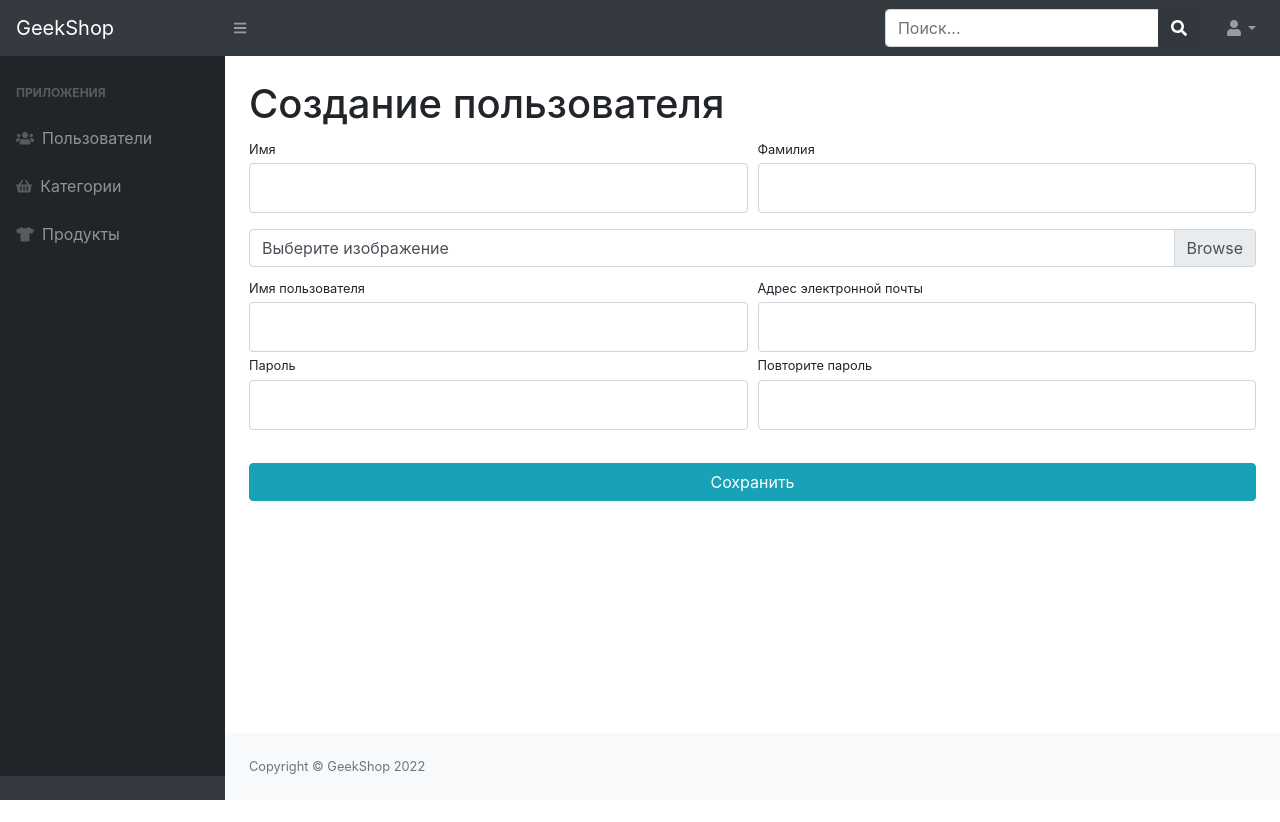
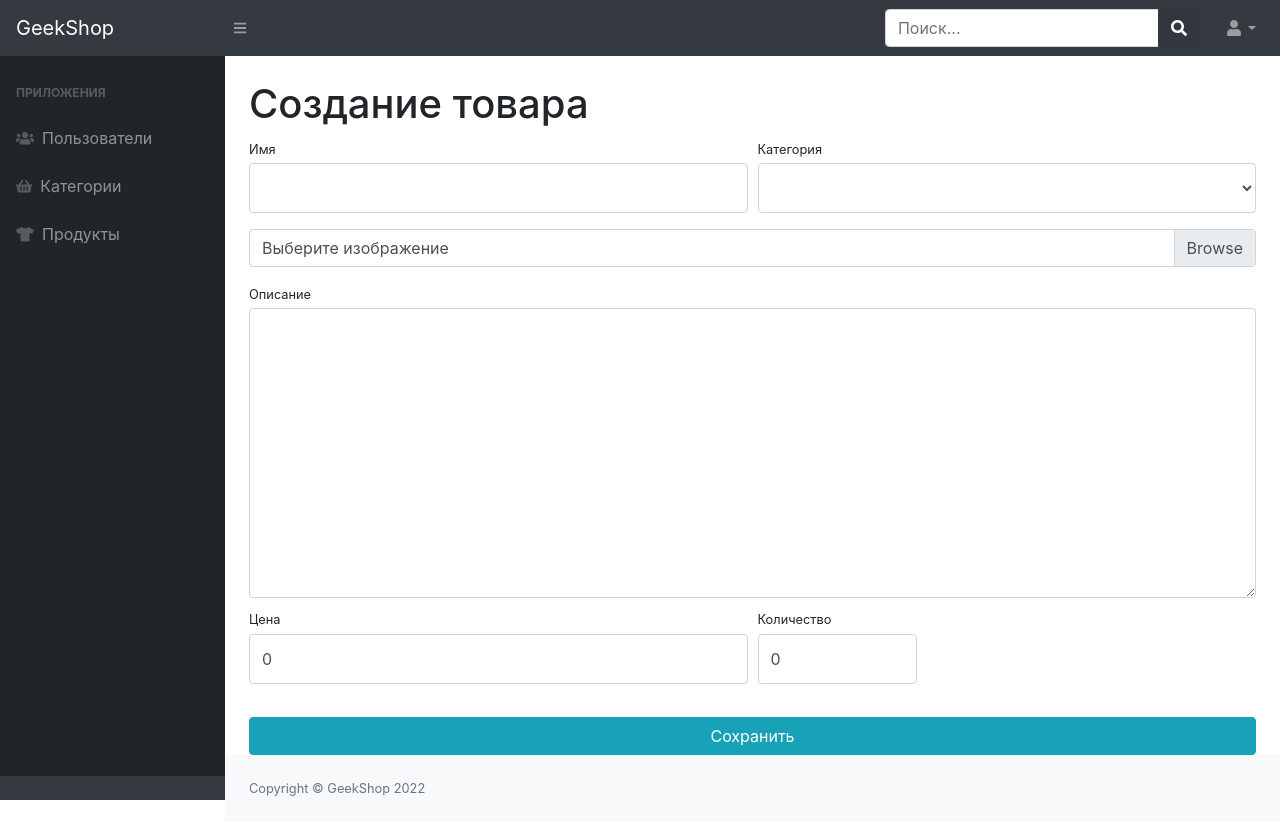
Before and after one commit to antomin/GB_DjangoBasics2, a Django app: page /admin/products/create/ in a window 1280 px wide. Before the commit the page ends 800 px from the top, so only its background shows below. Run offline with Django 3.2, Linux system fonts and the light colour scheme; the visitor is signed in with stand-in values (Sample User, id 1); data comes from the database, SQL or seed files in the repository; some libraries are stand-ins or nearby versions.

Commit message:
Lesson_7. Adminapp product CREATE

```diff
--- a/adminapp/forms.py
+++ b/adminapp/forms.py
@@ -1,17 +1,14 @@
-
 from django import forms
 
-from authapp.forms import ShopUserEditForm, ShopUserRegistrationForm
+from authapp.forms import ShopUserRegistrationForm
 from authapp.models import ShopUser
-from mainapp.models import ProductCategory
+from mainapp.models import Product, ProductCategory
 
 
 class UserCreationAdminForm(ShopUserRegistrationForm):
     class Meta:
         model = ShopUser
-        fields = (
-            'first_name', 'last_name', 'username', 'email', 'password1', 'password2', 'age', 'avatar', 'is_staff'
-        )
+        fields = ('first_name', 'last_name', 'username', 'email', 'password1', 'password2', 'age', 'avatar', 'is_staff')
 
     def __init__(self, *args, **kwargs):
         super(UserCreationAdminForm, self).__init__( *args, **kwargs)
@@ -27,3 +24,15 @@ class CategoryCreationAdminForm(forms.ModelForm):
         super(CategoryCreationAdminForm, self).__init__(*args, **kwargs)
         for field_name, field in self.fields.items():
             field.widget.attrs['class'] = 'form-control py-4'
+
+
+class ProductCreationAdminForm(forms.ModelForm):
+    class Meta:
+        model = Product
+        fields = ('name', 'category', 'description', 'image_url', 'price', 'quantity')
+
+    def __init__(self, *args, **kwargs):
+        super(ProductCreationAdminForm, self).__init__(*args, **kwargs)
+        for field_name, field in self.fields.items():
+            field.widget.attrs['class'] = 'form-control py-4'
+        self.fields['image_url'].widget.attrs['class'] = 'custom-file-label'
--- a/adminapp/templates/adminapp/products_create.html
+++ b/adminapp/templates/adminapp/products_create.html
@@ -3,53 +3,45 @@
 {% block content %}
     <main>
         <div class="container-fluid">
-            <h1 class="mt-4">Создание пользователя</h1>
-            <form action="">
+            <h1 class="mt-4">Создание товара</h1>
+            <form action="{% url 'admin:product_create' %}" method="post" enctype="multipart/form-data">
+                {% csrf_token %}
                 <div class="form-row">
                     <div class="col-lg-6">
                         <div class="form-group">
-                            <label class="small mb-1" for="inputFirstName">Имя</label>
-                            <input class="form-control py-4" id="inputFirstName" type="text"/>
+                            <label class="small mb-1" for="{{ form.name.id_for_label }}">Имя</label>
+                            {{ form.name }}
                         </div>
                     </div>
                     <div class="col-lg-6">
                         <div class="form-group">
-                            <label class="small mb-1" for="inputLastName">Фамилия</label>
-                            <input class="form-control py-4" id="inputLastName" type="text"/>
+                            <label class="small mb-1" for="{{ form.category.id_for_label }}">Категория</label>
+                            {{ form.category }}
                         </div>
                     </div>
                 </div>
                 <div class="form-row mb-2">
                     <div class="col-lg-12">
                         <div class="custom-file">
-                            <input type="file" class="custom-file-input" id="userAvatar" size="50">
-                            <label class="custom-file-label" for="userAvatar">Выберите изображение</label>
+                            {{ form.image_url }}
+                            <label class="custom-file-label" for="{{ form.image_url.id_for_label }}">Выберите изображение</label>
                         </div>
+                    </div>
+                </div>
+                <div class="form-row mb-2">
+                    <div class="col-lg-12">
+                        <label class="small mb-1" for="{{ form.description.id_for_label }}">Описание</label>
+                        {{ form.description }}
                     </div>
                 </div>
                 <div class="form-row">
                     <div class="col-lg-6">
-                        <label class="small mb-1" for="inputUsername">Имя пользователя</label>
-                        <input class="form-control py-4" id="inputUsername" type="text"
-                               aria-describedby="usernameHelp"/>
+                        <label class="small mb-1" for="{{ form.price.id_for_label }}">Цена</label>
+                        {{ form.price }}
                     </div>
-                    <div class="col-lg-6">
-                        <label class="small mb-1" for="inputEmailAddress">Адрес электронной
-                            почты</label>
-                        <input class="form-control py-4" id="inputEmailAddress" type="email"
-                               aria-describedby="emailHelp"/>
-                    </div>
-                </div>
-                <div class="form-row">
-                    <div class="col-lg-6">
-                        <label class="small mb-1" for="inputPassword1">Пароль</label>
-                        <input class="form-control py-4" id="inputPassword1" type="text"
-                               aria-describedby="password1Help"/>
-                    </div>
-                    <div class="col-lg-6">
-                        <label class="small mb-1" for="inputPassword2">Повторите пароль</label>
-                        <input class="form-control py-4" id="inputPassword2" type="text"
-                               aria-describedby="password2Help"/>
+                    <div class="col-lg-2">
+                        <label class="small mb-1" for="{{ form.quantity.id_for_label }}">Количество</label>
+                        {{ form.quantity }}
                     </div>
                 </div>
                 <div class="form-row">
--- a/adminapp/views.py
+++ b/adminapp/views.py
@@ -3,7 +3,8 @@ from django.http import HttpResponseRedirect
 from django.shortcuts import render
 from django.urls import reverse
 
-from adminapp.forms import CategoryCreationAdminForm, UserCreationAdminForm
+from adminapp.forms import (CategoryCreationAdminForm,
+                            ProductCreationAdminForm, UserCreationAdminForm)
 from authapp.models import ShopUser
 from mainapp.models import Product, ProductCategory
 
@@ -101,7 +102,20 @@ def product_read(request):
 
 @user_passes_test(lambda u: u.is_superuser)
 def product_create(request):
-    return render(request, 'adminapp/products_create.html')
+    if request.method == 'POST':
+        form = ProductCreationAdminForm(data=request.POST, files=request.FILES)
+        if form.is_valid():
+            form.save()
+            return HttpResponseRedirect(reverse('admin:product_view'))
+        else:
+            print(form.errors)
+
+    context = {
+        'title': 'Новый продукт',
+        'form': ProductCreationAdminForm(),
+    }
+
+    return render(request, 'adminapp/products_create.html', context)
 
 
 @user_passes_test(lambda u: u.is_superuser)
--- a/mainapp/models.py
+++ b/mainapp/models.py
@@ -14,7 +14,7 @@ class Product(models.Model):
     name = models.CharField(verbose_name='имя', max_length=128, unique=True)
     category = models.ForeignKey(ProductCategory, on_delete=models.CASCADE, verbose_name='категория')
     description = models.TextField(verbose_name='описание продукта', blank=True, null=True)
-    image_url = models.ImageField(upload_to='products_images', blank=True, verbose_name='изображение')
+    image_url = models.ImageField(upload_to='products_images', verbose_name='изображение')
     price = models.DecimalField(verbose_name='цена продукта', max_digits=8, decimal_places=2, default=0)
     quantity = models.PositiveIntegerField(verbose_name='количество на сладе', default=0)
     is_active = models.BooleanField(verbose_name='активен', default=True)
```
Also changed, not shown: mainapp/migrations/0005_alter_product_image_url.py (added), media/products_images/Blue-jacket-The-North-Face_5n1LHLw.png (added).
